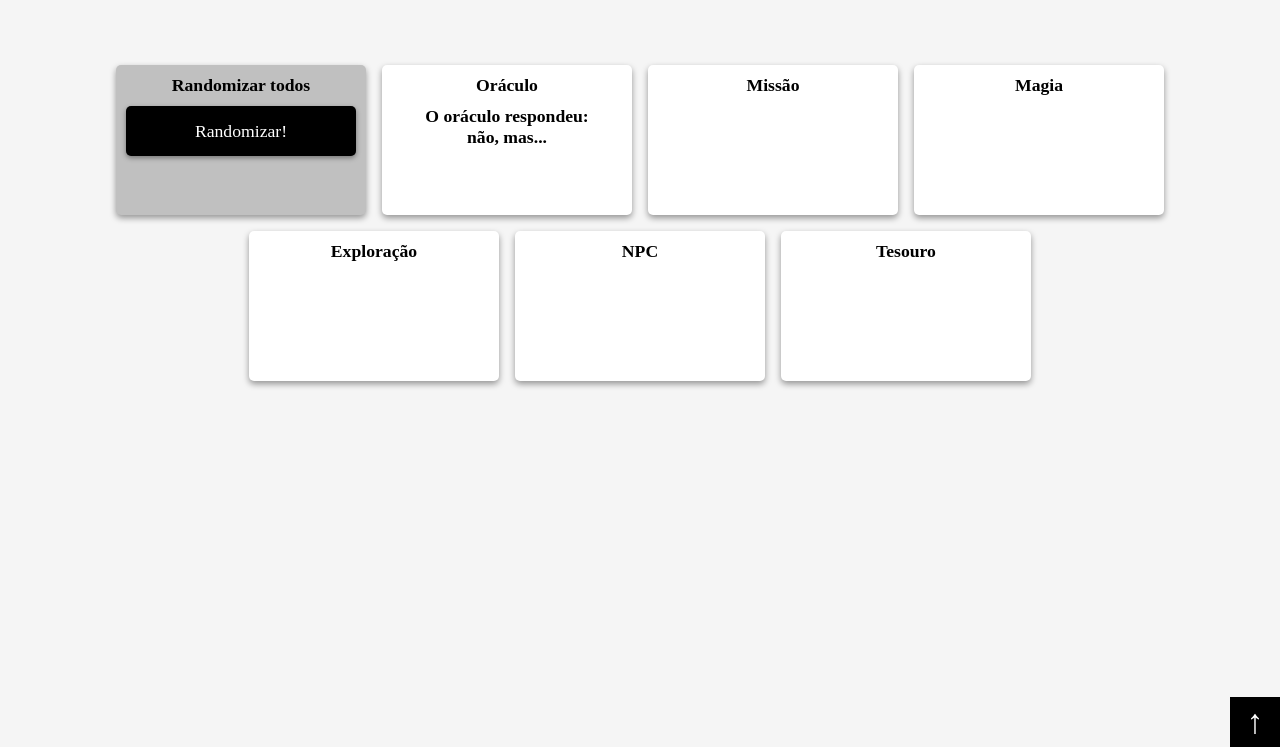
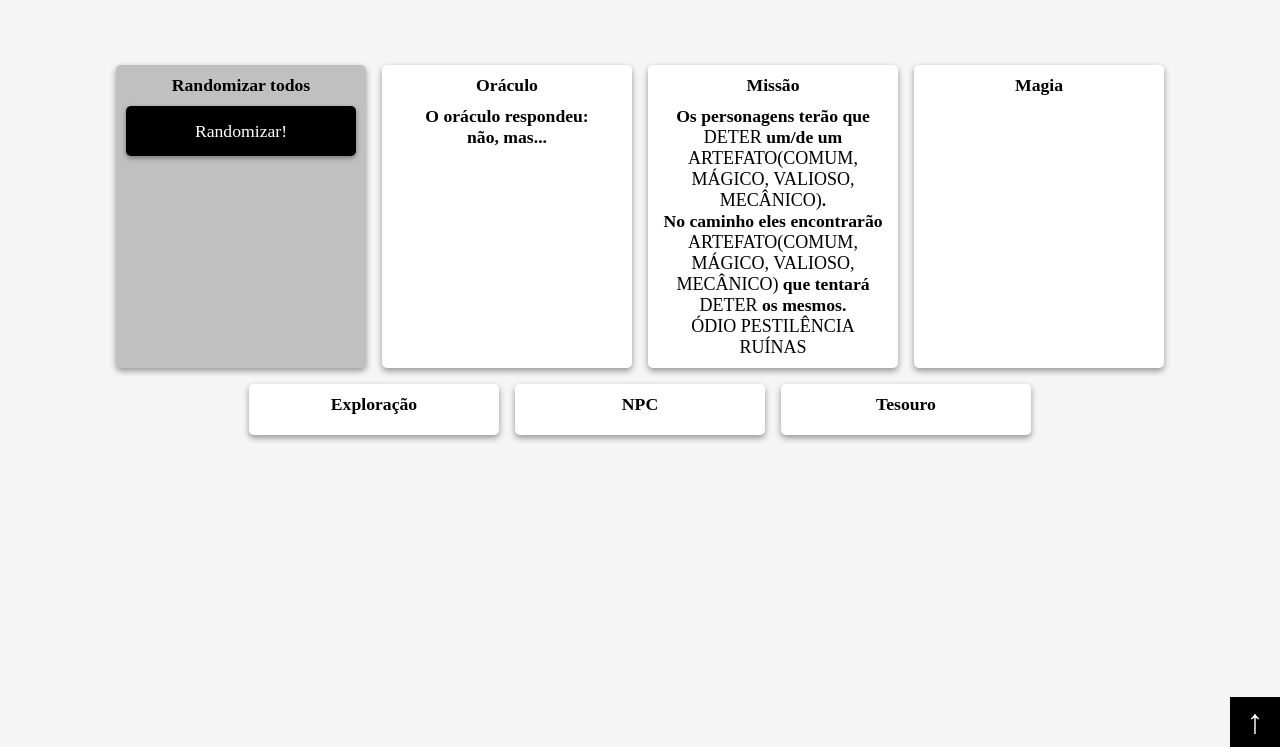
Before and after one commit to augustolimads/criador-personagens-SNF, a plain HTML site: page gerador-diverso.html in a window 1280 px wide. Both pictures are taken after a click on the button "Randomizar!". Shown: the part 53-800 px from the top of the page. Drawn offline with Linux system fonts and the light colour scheme.

Commit message:
adicionei gerar missao

```diff
--- a/estilo.css
+++ b/estilo.css
@@ -152,7 +152,6 @@ ul li{
 .card{
     background: white;
     width: 250px;
-    height: 150px;
     display: flex;
     margin: 8px;
     padding: 10px;
--- a/gerador-diverso.html
+++ b/gerador-diverso.html
@@ -25,6 +25,9 @@
         </div>
         <div class="card">
             <h2>Missão</h2>
+            <p>Os personagens terão que <span class="verbo"></span> um/de um <span class="substantivo"></span>.</p>
+            <p>No caminho eles encontrarão <span class="substantivo2"></span> que tentará <span class="verbo2"></span> os mesmos.</p>
+            <p><span class="finalidade"></span> <span class="desastre"></span> <span class="textura"></span></p>
         </div>
         <div class="card">
             <h2>Magia</h2>
--- a/listas.js
+++ b/listas.js
@@ -875,3 +875,65 @@ const listaOutrosFei = [
     'sacola de livros',
     `componentes mágicos ${dadosFunc(1,6)} usos`
 ]
+/* ######################################################################## */
+//AVENTURA
+const listaVerbo = [
+    'PROTEGER',
+    'DESTRUIR',
+    'CAPTURAR',
+    'CONVENCER',
+    'ROUBAR',
+    'CONTROLAR',
+    'RESGATAR',
+    'ENCONTRAR',
+    'DETER',
+    'DESCOBRIR',
+    'ESCAPAR',
+    'SOBREVIVER'
+]
+const listaSubstantivo = [
+    'HUMANÓIDE',
+    'CRIATURA(ANIMAL, MONSTRO, SER MÁGICO)',
+    'GRUPO(GOVERNO, SEITA, REUNIÃO, ORGANIZAÇÃO)',
+    'ARTEFATO(COMUM, MÁGICO, VALIOSO, MECÂNICO)',
+    'LUGAR(ÁREA, REGIÃO, ASSENTAMENTO, QUARTO)',
+    'EVENTO(CELEBRAÇÃO, DESAFIO, FENÔMENO NATURAL/MÁGICO)',
+]
+const listaComplicacao = [
+    'SEM SER VISTO',
+    'A TEMPO',
+    'CONFUSÃO',
+    'DILEMA',
+    'TRAIÇÃO',
+    'DESVANTAGEM',
+    'LOCAL ESPECÍFICO',
+    'CAOS'
+]
+const listaFinalidade = [
+    'AMOR',
+    'DEVER',
+    'PODER',
+    'ÓDIO'
+]
+const listaDesastre = [
+    'TIRANIA',
+    'PESTILÊNCIA',
+    'DESTRUIÇÃO',
+    'USURPAÇÃO',
+    'EMPOBRECIMENTO',
+    'CAOS EXCESSIVO'
+]
+const listaTextura = [
+    'SOCIEDADE',
+    'NOBREZA',
+    'CRIMINALIDADE',
+    'DIVINO',
+    'PROFANO',
+    'ASSOMBRAMENTO',
+    'SELVAGERIA',
+    'MILITARISMO',
+    'RUÍNAS',
+    'ALIENÍGENA',
+    'MÁGICO',
+    'TECNOLÓGICO'
+]
--- a/main.js
+++ b/main.js
@@ -62,7 +62,7 @@ function gerar(){
 function gerarGeral(){
     //variaveis
     const oraculoRand = oraculoFunc()
-
+    missaoFunc()
     //exibindo
     oraculo.innerText = oraculoRand
 }
--- a/script.js
+++ b/script.js
@@ -326,3 +326,13 @@ function oraculoFunc(){
         return 'não, e...'
     }
 }
+//MISSAO
+function missaoFunc(){
+    verbo.innerHTML = listaVerbo[randomize(listaVerbo)]
+    substantivo.innerHTML = listaSubstantivo[randomize(listaSubstantivo)]
+    verbo2.innerHTML = listaVerbo[randomize(listaVerbo)]
+    substantivo2.innerHTML = listaSubstantivo[randomize(listaSubstantivo)]
+    finalidade.innerHTML = listaFinalidade[randomize(listaFinalidade)]
+    desastre.innerHTML = listaDesastre[randomize(listaDesastre)]
+    textura.innerHTML = listaTextura[randomize(listaTextura)]
+}
--- a/variaveisdom.js
+++ b/variaveisdom.js
@@ -24,5 +24,12 @@ let equipamentos = document.querySelector("ul#equipamentos")
 /* --------------------------------------------------------------------------- */
 //GERADOR DIVERSO
 const oraculo = document.querySelector("p#oraculo")
+const verbo = document.querySelector("span.verbo")
+const substantivo = document.querySelector("span.substantivo")
+const verbo2 = document.querySelector("span.verbo2")
+const substantivo2 = document.querySelector("span.substantivo2")
+const finalidade = document.querySelector("span.finalidade")
+const desastre = document.querySelector("span.desastre")
+const textura = document.querySelector("span.textura")
 
 /* ########################################################################### */
```
